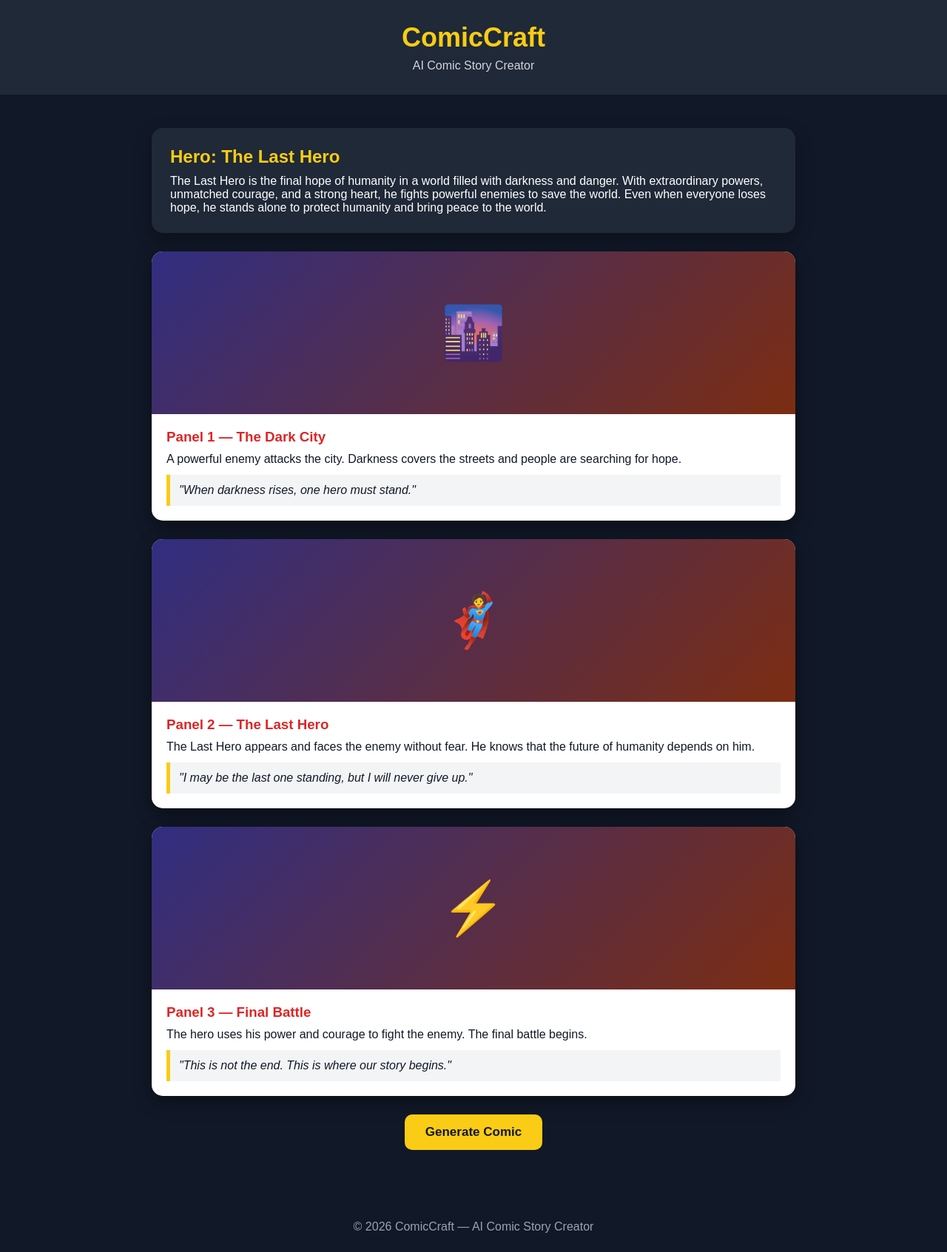
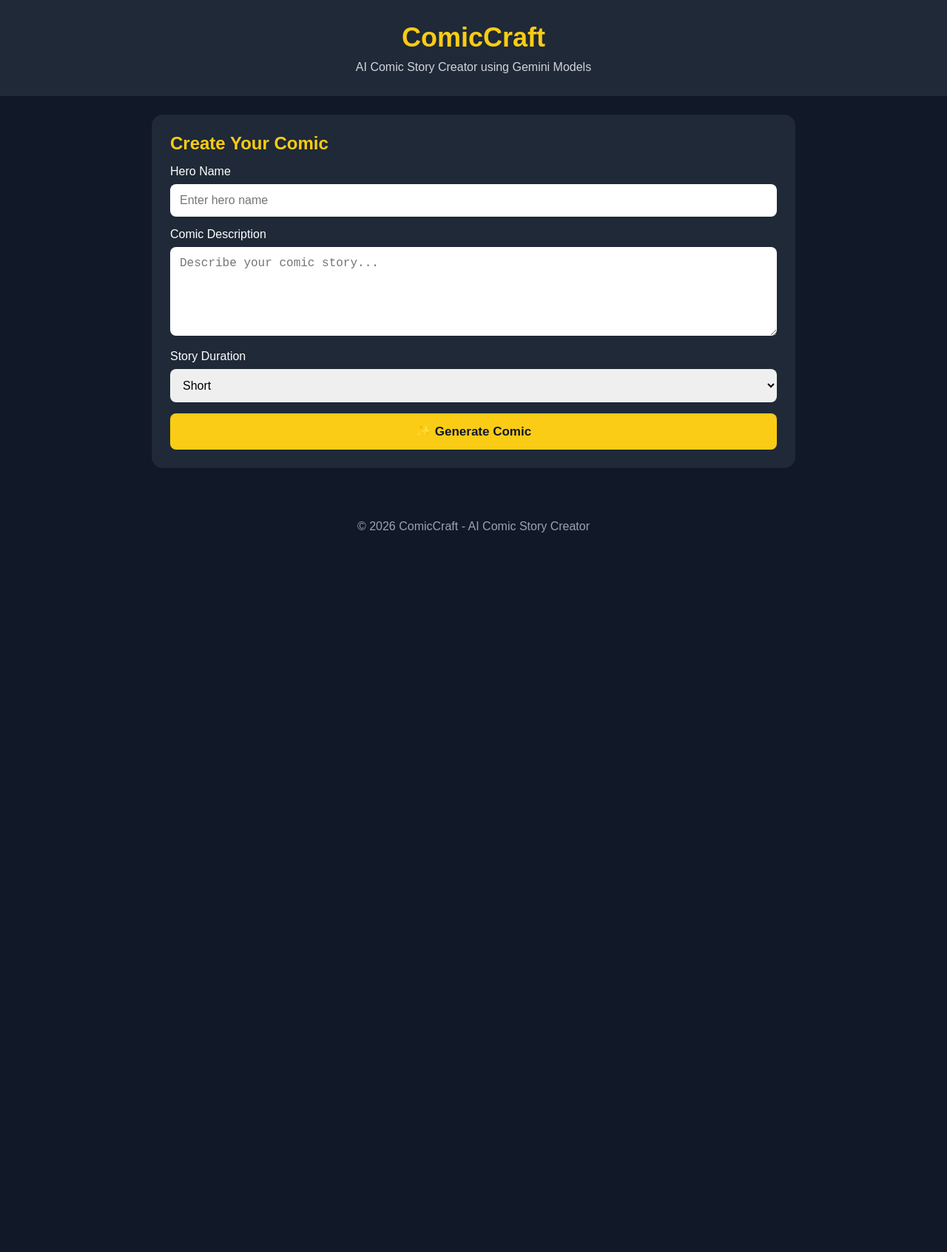
Before and after one commit to yuganyuganraj432-creator/yuganraj-432, a plain HTML site: page index.html in a window 1280 px wide. Shown: the whole page at 74% size. After the commit the page ends 800 px from the top, so only its background shows below. Drawn offline with Linux system fonts and the light colour scheme.

Commit message:
Revise index.html for ComicCraft interface
Updated the title and improved styling for the comic creator interface. Added functionality for generating and downloading comic stories.

```diff
--- a/index.html
+++ b/index.html
@@ -4,119 +4,133 @@
 <meta charset="UTF-8">
 <meta name="viewport" content="width=device-width, initial-scale=1.0">
 
-  <title>ComicCraft - The Last Hero</title>
+<title>ComicCraft - AI Comic Story Creator</title>
 
 <style>
-    * {
-      box-sizing: border-box;
-      margin: 0;
-      padding: 0;
+*{
+    box-sizing:border-box;
+    margin:0;
+    padding:0;
 }
 
-    body {
-      font-family: Arial, sans-serif;
-      background: #111827;
-      color: white;
+body{
+    font-family:Arial,sans-serif;
+    background:#111827;
+    color:white;
 }
 
-    header {
-      text-align: center;
-      padding: 30px 15px;
-      background: #1f2937;
+header{
+    text-align:center;
+    padding:30px 15px;
+    background:#1f2937;
 }
 
-    header h1 {
-      font-size: 36px;
-      color: #facc15;
+header h1{
+    font-size:36px;
+    color:#facc15;
 }
 
-    header p {
-      margin-top: 8px;
-      color: #d1d5db;
+header p{
+    margin-top:10px;
+    color:#d1d5db;
 }
 
-    .container {
-      max-width: 900px;
-      margin: 30px auto;
-      padding: 15px;
+.container{
+    max-width:900px;
+    margin:auto;
+    padding:25px 15px;
 }
 
-    .hero-card {
-      background: #1f2937;
-      border-radius: 15px;
-      padding: 25px;
-      margin-bottom: 25px;
-      box-shadow: 0 8px 25px rgba(0,0,0,0.3);
+.card{
+    background:#1f2937;
+    padding:25px;
+    border-radius:15px;
+    margin-bottom:20px;
 }
 
-    .hero-card h2 {
-      color: #facc15;
-      margin-bottom: 10px;
+.card h2{
+    color:#facc15;
+    margin-bottom:15px;
 }
 
-    .comic-panel {
-      background: white;
-      color: #111827;
-      border-radius: 15px;
-      margin: 25px 0;
-      overflow: hidden;
-      box-shadow: 0 8px 25px rgba(0,0,0,0.4);
+input, textarea, select{
+    width:100%;
+    padding:13px;
+    margin:8px 0 15px;
+    border:none;
+    border-radius:8px;
+    font-size:16px;
 }
 
-    .panel-image {
-      height: 220px;
-      display: flex;
-      align-items: center;
-      justify-content: center;
-      background: linear-gradient(135deg, #312e81, #7c2d12);
-      font-size: 70px;
+textarea{
+    min-height:120px;
+    resize:vertical;
 }
 
-    .panel-content {
-      padding: 20px;
+button{
+    width:100%;
+    padding:14px;
+    border:none;
+    border-radius:8px;
+    background:#facc15;
+    color:#111827;
+    font-size:17px;
+    font-weight:bold;
+    cursor:pointer;
 }
 
-    .panel-content h3 {
-      color: #dc2626;
-      margin-bottom: 10px;
+button:hover{
+    background:#eab308;
 }
 
-    .narration {
-      background: #f3f4f6;
-      border-left: 5px solid #facc15;
-      padding: 12px;
-      margin-top: 12px;
-      font-style: italic;
+#comicOutput{
+    display:none;
 }
 
-    button {
-      display: block;
-      margin: 25px auto;
-      padding: 14px 28px;
-      border: none;
-      border-radius: 10px;
-      background: #facc15;
-      color: #111827;
-      font-size: 17px;
-      font-weight: bold;
-      cursor: pointer;
+.panel{
+    background:white;
+    color:#111827;
+    border-radius:15px;
+    margin:20px 0;
+    overflow:hidden;
 }
 
-    button:hover {
-      background: #eab308;
+.panel-image{
+    height:230px;
+    display:flex;
+    justify-content:center;
+    align-items:center;
+    font-size:70px;
+    background:linear-gradient(135deg,#312e81,#7c2d12);
 }
 
-    #message {
-      text-align: center;
-      margin-top: 15px;
-      color: #86efac;
-      font-weight: bold;
+.panel-content{
+    padding:20px;
 }
 
-    footer {
-      text-align: center;
-      padding: 25px;
-      color: #9ca3af;
+.panel-content h3{
+    color:#dc2626;
+    margin-bottom:10px;
+}
+
+.narration{
+    margin-top:12px;
+    padding:12px;
+    background:#f3f4f6;
+    border-left:5px solid #facc15;
+    font-style:italic;
+}
+
+.success{
+    text-align:center;
+    color:#86efac;
+    margin:15px 0;
+}
+
+footer{
+    text-align:center;
+    padding:25px;
+    color:#9ca3af;
 }
 </style>
 </head>
@@ -125,91 +139,193 @@
 
 <header>
     <h1>ComicCraft</h1>
-    <p>AI Comic Story Creator</p>
+    <p>AI Comic Story Creator using Gemini Models</p>
 </header>
 
 <div class="container">
 
-    <div class="hero-card">
-      <h2>Hero: The Last Hero</h2>
+<div class="card">
+    <h2>Create Your Comic</h2>
+
+    <label>Hero Name</label>
+    <input type="text" id="heroName"
+           placeholder="Enter hero name">
+
+    <label>Comic Description</label>
+    <textarea id="description"
+        placeholder="Describe your comic story..."></textarea>
+
+    <label>Story Duration</label>
+    <select id="duration">
+        <option>Short</option>
+        <option>Medium</option>
+        <option>Long</option>
+    </select>
+
+    <button onclick="generateComic()">
+        ✨ Generate Comic
+    </button>
+
+    <div id="message"></div>
+</div>
+
+
+<div id="comicOutput">
+
+<div class="card">
+    <h2 id="comicTitle"></h2>
+    <p id="comicDescription"></p>
+</div>
+
+
+<div class="panel">
+
+    <div class="panel-image">
+        🌃
+    </div>
+
+    <div class="panel-content">
+        <h3>Panel 1 - The Beginning</h3>
 
         <p>
-        The Last Hero is the final hope of humanity in a world filled
-        with darkness and danger. With extraordinary powers, unmatched
-        courage, and a strong heart, he fights powerful enemies to save
-        the world. Even when everyone loses hope, he stands alone to
-        protect humanity and bring peace to the world.
-      </p>
-    </div>
-
-    <div class="comic-panel">
-      <div class="panel-image">🌆</div>
-
-      <div class="panel-content">
-        <h3>Panel 1 — The Dark City</h3>
-
-        <p>
-          A powerful enemy attacks the city. Darkness covers the streets
-          and people are searching for hope.
+            A mysterious darkness appears across the city.
+            Everyone is searching for someone who can save them.
         </p>
 
         <div class="narration">
-          "When darkness rises, one hero must stand."
-        </div>
+            "When darkness rises, a hero will appear."
         </div>
     </div>
 
-    <div class="comic-panel">
-      <div class="panel-image">🦸</div>
+</div>
+
+
+<div class="panel">
+
+    <div class="panel-image">
+        🦸
+    </div>
 
     <div class="panel-content">
-        <h3>Panel 2 — The Last Hero</h3>
+        <h3>Panel 2 - The Hero</h3>
+
+        <p id="heroStory"></p>
+
+        <div class="narration">
+            "I will protect everyone, no matter what happens."
+        </div>
+    </div>
+
+</div>
+
+
+<div class="panel">
+
+    <div class="panel-image">
+        ⚡
+    </div>
+
+    <div class="panel-content">
+        <h3>Panel 3 - The Final Battle</h3>
 
         <p>
-          The Last Hero appears and faces the enemy without fear.
-          He knows that the future of humanity depends on him.
+            The hero faces the powerful enemy in the final battle.
+            With courage and determination, the hero fights to save
+            humanity.
         </p>
 
         <div class="narration">
-          "I may be the last one standing, but I will never give up."
-        </div>
+            "This is not the end. This is our new beginning."
         </div>
     </div>
 
-    <div class="comic-panel">
-      <div class="panel-image">⚡</div>
-
-      <div class="panel-content">
-        <h3>Panel 3 — Final Battle</h3>
-
-        <p>
-          The hero uses his power and courage to fight the enemy.
-          The final battle begins.
-        </p>
-
-        <div class="narration">
-          "This is not the end. This is where our story begins."
-        </div>
-      </div>
 </div>
 
-    <button onclick="generateComic()">
-      Generate Comic
+
+<button onclick="downloadComic()">
+    📥 Download Comic
 </button>
 
-    <div id="message"></div>
+</div>
 
 </div>
 
 <footer>
-    © 2026 ComicCraft — AI Comic Story Creator
+    © 2026 ComicCraft - AI Comic Story Creator
 </footer>
 
+
 <script>
-    function generateComic() {
+
+function generateComic(){
+
+    const hero =
+        document.getElementById("heroName").value.trim();
+
+    const description =
+        document.getElementById("description").value.trim();
+
+    if(hero === ""){
+        alert("Please enter a hero name");
+        return;
+    }
+
+    if(description === ""){
+        alert("Please enter a comic description");
+        return;
+    }
+
+    document.getElementById("comicTitle").innerText =
+        hero + " - The Comic";
+
+    document.getElementById("comicDescription").innerText =
+        description;
+
+    document.getElementById("heroStory").innerText =
+        hero +
+        " enters the city and discovers that a powerful enemy is threatening humanity. " +
+        hero +
+        " decides to fight back and become the hope of the people.";
+
+    document.getElementById("comicOutput").style.display =
+        "block";
+
     document.getElementById("message").innerHTML =
-        "✨ Comic generated successfully — The Last Hero!";
+        '<p class="success">✨ Comic generated successfully!</p>';
+
+    window.scrollTo({
+        top: document.getElementById("comicOutput").offsetTop,
+        behavior: "smooth"
+    });
 }
+
+
+function downloadComic(){
+
+    const comicText =
+        document.getElementById("comicTitle").innerText +
+        "\n\n" +
+        document.getElementById("comicDescription").innerText +
+        "\n\n" +
+        document.getElementById("heroStory").innerText;
+
+    const blob =
+        new Blob([comicText], {type:"text/plain"});
+
+    const url =
+        URL.createObjectURL(blob);
+
+    const a =
+        document.createElement("a");
+
+    a.href = url;
+    a.download = "ComicCraft-Comic.txt";
+
+    a.click();
+
+    URL.revokeObjectURL(url);
+}
+
 </script>
 
 </body>
```
Lines whose indentation alone changed are shown as unchanged.
